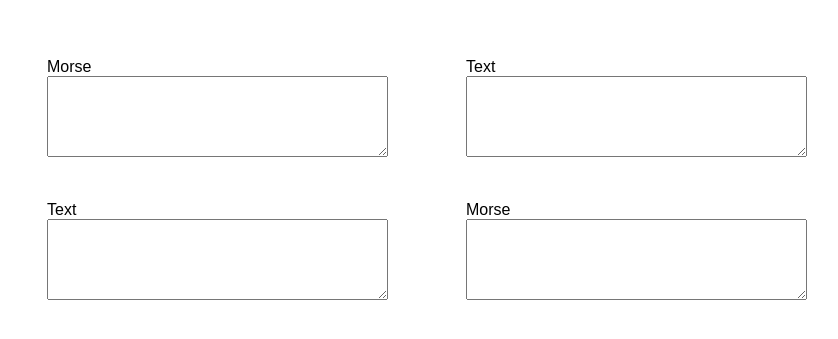
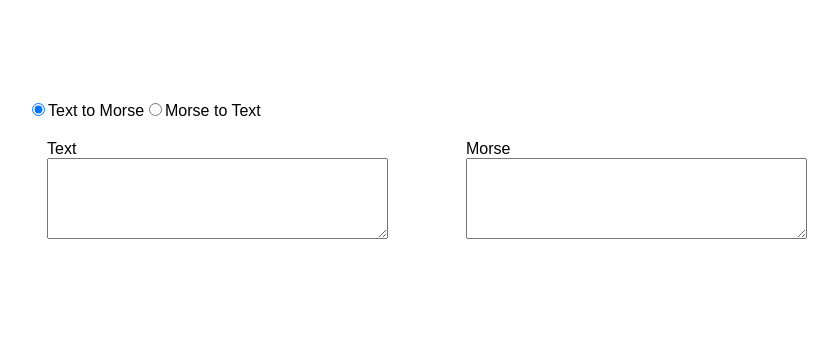
Before and after one commit to yinkar/morse-translator, a Vue app: page / in a window 1280 px wide. Shown: the part 219-558 px from the top of the page, without its empty margins (213-1051 px from the left). Built offline with nearby package versions, Linux system fonts and the light colour scheme.

Commit message:
Mode changer

```diff
--- a/src/App.vue
+++ b/src/App.vue
@@ -30,6 +30,13 @@
     '-.--': 'Y',
     '--..': 'Z',
   };
+
+  const Mode = {
+    TEXT_TO_MORSE: 0,
+    MORSE_TO_TEXT: 1
+  };
+
+  const mode = ref(Mode.TEXT_TO_MORSE);
 
   const reverseAlphabet = _.invert(alphabet);
 
@@ -66,51 +73,67 @@
   function checkMorse(e) {
     if (/[\.\-_\s─\/]+/.test(String.fromCharCode(e.keyCode))) return true;
     e.preventDefault();
-    return false;
-  }
-
-  function checkAlpha() {
-    return true;
   }
 </script>
 
 <template>
   <div class="container">
-    <div class="input from">
-      <label for="fromMorse">Morse</label>
-      <textarea name="fromMorse" id="fromMorse" cols="40" rows="5" v-model="fromMorse" @keypress="checkMorse"></textarea>
+    <div class="panel">
+      <div>
+        <input type="radio" name="mode" id="text-to-morse" v-model="mode" :value="Mode.TEXT_TO_MORSE">
+        <label for="text-to-morse">Text to Morse</label>
+      </div>
+      <div>
+        <input type="radio" name="mode" id="morse-to-text" v-model="mode" :value="Mode.MORSE_TO_TEXT">
+        <label for="morse-to-text">Morse to Text</label>
+      </div>
     </div>
-    <div class="input to">
-      <label for="toText">Text</label>
-      <textarea name="toText" id="toText" cols="40" rows="5" :value="toText"></textarea>
+
+    <div class="input-container" v-if="mode === Mode.TEXT_TO_MORSE">
+      <div class="input from">
+        <label for="fromText">Text</label>
+        <textarea name="fromText" id="fromText" cols="40" rows="5" v-model="fromText"></textarea>
+      </div>
+      <div class="input to">
+        <label for="toMorse">Morse</label>
+        <textarea name="toMorse" id="toMorse" cols="40" rows="5" :value="toMorse"></textarea>
+      </div>
     </div>
-  </div>
 
-  <div class="container">
-    <div class="input from">
-      <label for="fromText">Text</label>
-      <textarea name="fromText" id="fromText" cols="40" rows="5" v-model="fromText" @keypress="checkAlpha"></textarea>
-    </div>
-    <div class="input to">
-      <label for="toMorse">Morse</label>
-      <textarea name="toMorse" id="toMorse" cols="40" rows="5" :value="toMorse"></textarea>
+    <div class="input-container" v-if="mode === Mode.MORSE_TO_TEXT">
+      <div class="input from">
+        <label for="fromMorse">Morse</label>
+        <textarea name="fromMorse" id="fromMorse" cols="40" rows="5" v-model="fromMorse" @keypress="checkMorse"></textarea>
+      </div>
+      <div class="input to">
+        <label for="toText">Text</label>
+        <textarea name="toText" id="toText" cols="40" rows="5" :value="toText"></textarea>
+      </div>
     </div>
   </div>
 </template>
 
 <style scoped>
+  .panel {
+    display: flex;
+    justify-content: flex-start;
+  }
+
   .container {
+    margin: 0 auto;
+  }
+
+  .input-container {
     width: 800px;
     display: flex;
     justify-content: space-between;
-    margin: 0 auto;
   }
 
-  .container .input {
+  .input-container .input {
     padding: 20px;
   }
 
-  .container .input label {
+  .input-container .input label {
     display: block;
   }
 </style>
```
